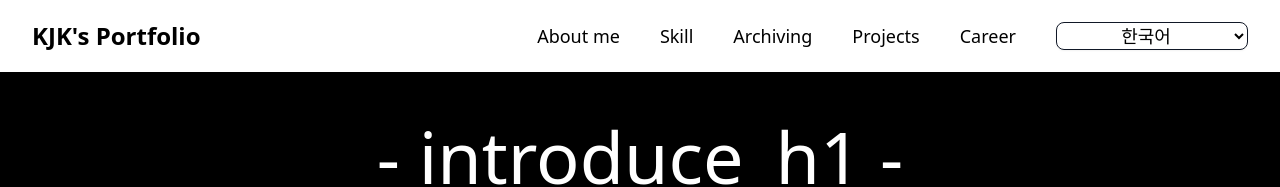
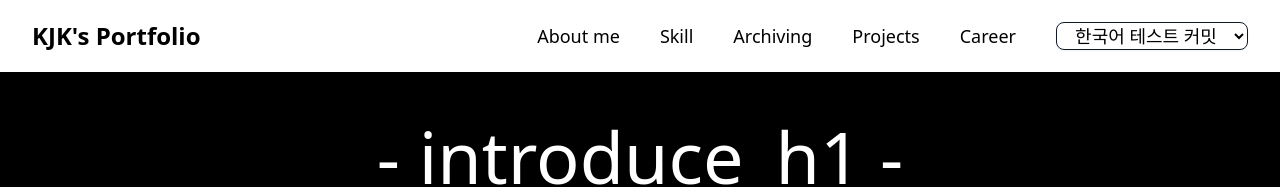
Before and after one commit to GitHubKimJunGyeom/myPortFolio-nuxt, a Nuxt app in the folder kjk-portfolio/: page / in a window 1280 px wide. Shown: the top 187 px of the page. Built offline with nearby package versions, Linux system fonts and the light colour scheme.

Commit message:
테스트 커밋

```diff
--- a/kjk-portfolio/layouts/default.vue
+++ b/kjk-portfolio/layouts/default.vue
@@ -29,7 +29,7 @@
                         text-center
                         rounded-lg shadow-sm focus:outline-none focus:ring-2 focus:ring-blue-500 focus:border-blue-500 bg-white"
                     >
-                        <option value="ko">한국어</option>
+                        <option value="ko">한국어 테스트 커밋</option>
                         <option value="ja">日本語</option>
                     </select>
                 </nav>
```
